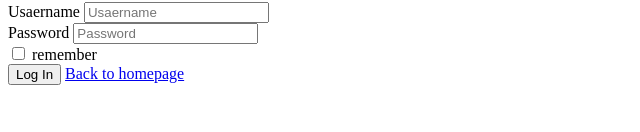
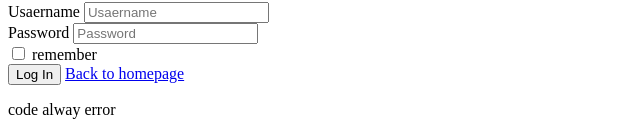
Before and after one commit to pon-makara/Group2, a plain HTML site: page Vicheka.html in a window 1280 px wide. Shown: the part 761-893 px from the top of the page, without its empty margins (0-640 px from the left). Before the commit the page ends 854 px from the top, so only its background shows below. Drawn offline with Linux system fonts and the light colour scheme.

Commit message:
paragrap

```diff
--- a/Vicheka.html
+++ b/Vicheka.html
@@ -36,6 +36,6 @@
             </form>
         </div>
     </div>
-
+    <p>code alway error</p>
 </body>
 </html>
```
